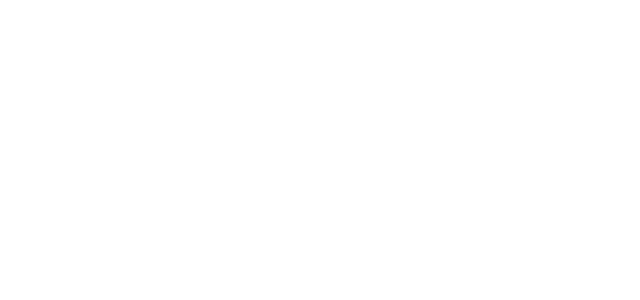
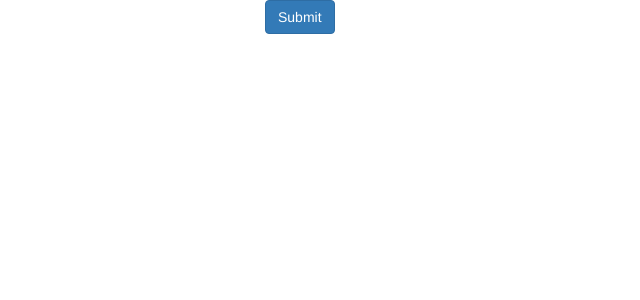
Before and after one commit to SheynaLew/angular-practicing-template-driven-forms, an Angular app: page / in a window 1280 px wide. Shown: the top 300 px of the page, without its empty margins (0-640 px from the left). Built offline with nearby package versions, Linux system fonts and the light colour scheme.

Commit message:
form has a button which console logs on submit

```diff
--- a/src/app/app.component.html
+++ b/src/app/app.component.html
@@ -1,6 +1,10 @@
 <div class="container">
   <div class="row">
     <div class="col-xs-12 col-sm-10 col-md-8 col-sm-offset-1 col-md-offset-2">
+
+    <form (ngSubmit)="onSubmit()" #f="ngForm">
+      <button class="btn btn-primary" type="submit">Submit</button>
+    </form>
       <!-- Add a Form with the following Inputs (and Validators)
            1) Mail address (should not be empty and should be an email address)
            2) A Dropdown which allows the user to select from three different Subscriptions ("Basic", "Advanced", "Pro")
--- a/src/app/app.component.ts
+++ b/src/app/app.component.ts
@@ -7,4 +7,7 @@
 })
 export class AppComponent {
 
+  onSubmit() {
+    console.log("I'm a form")
+  }
 }
```
Also changed, not shown: 1 other file (tests, documents, lock files or other folders).
